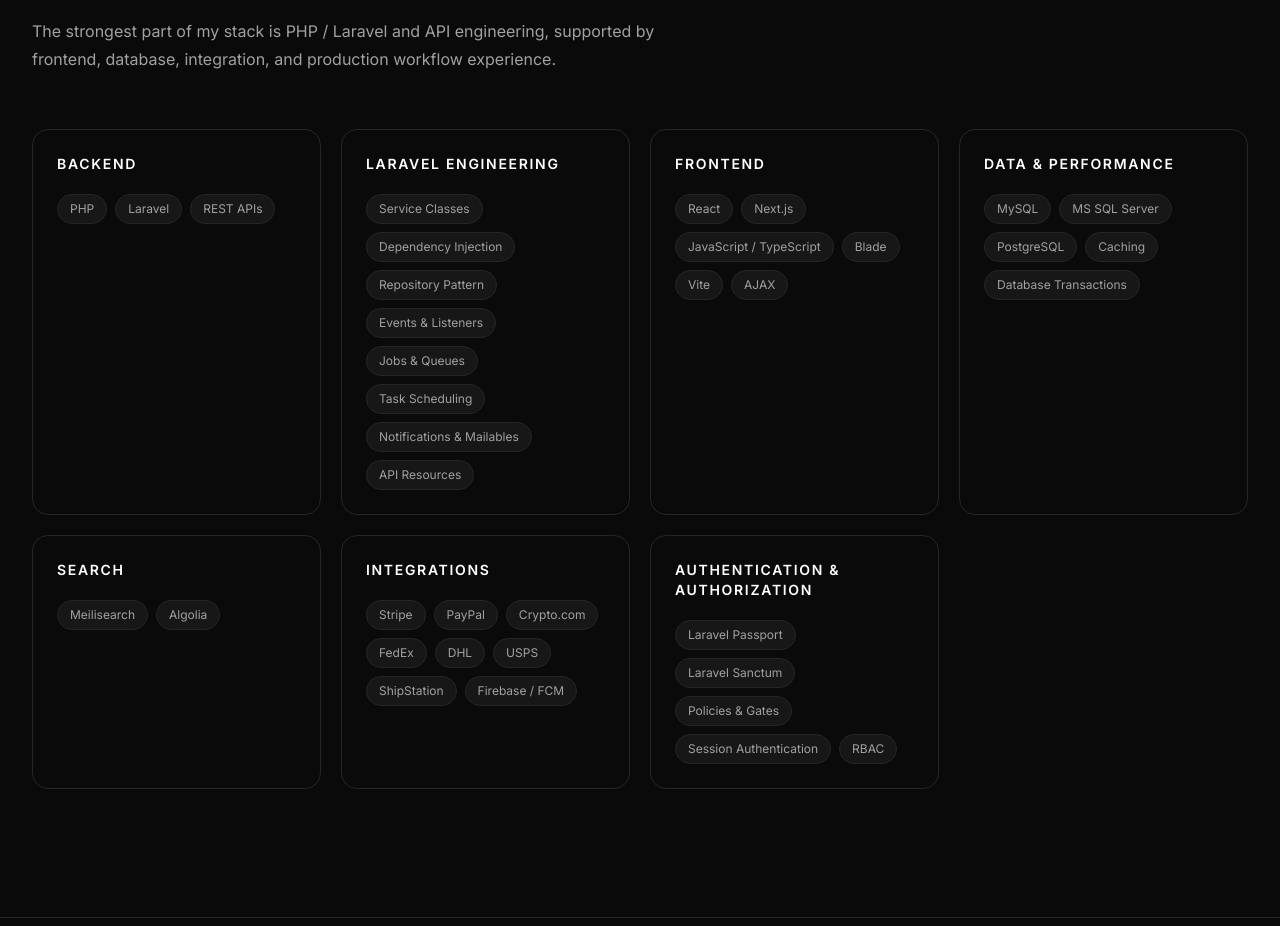
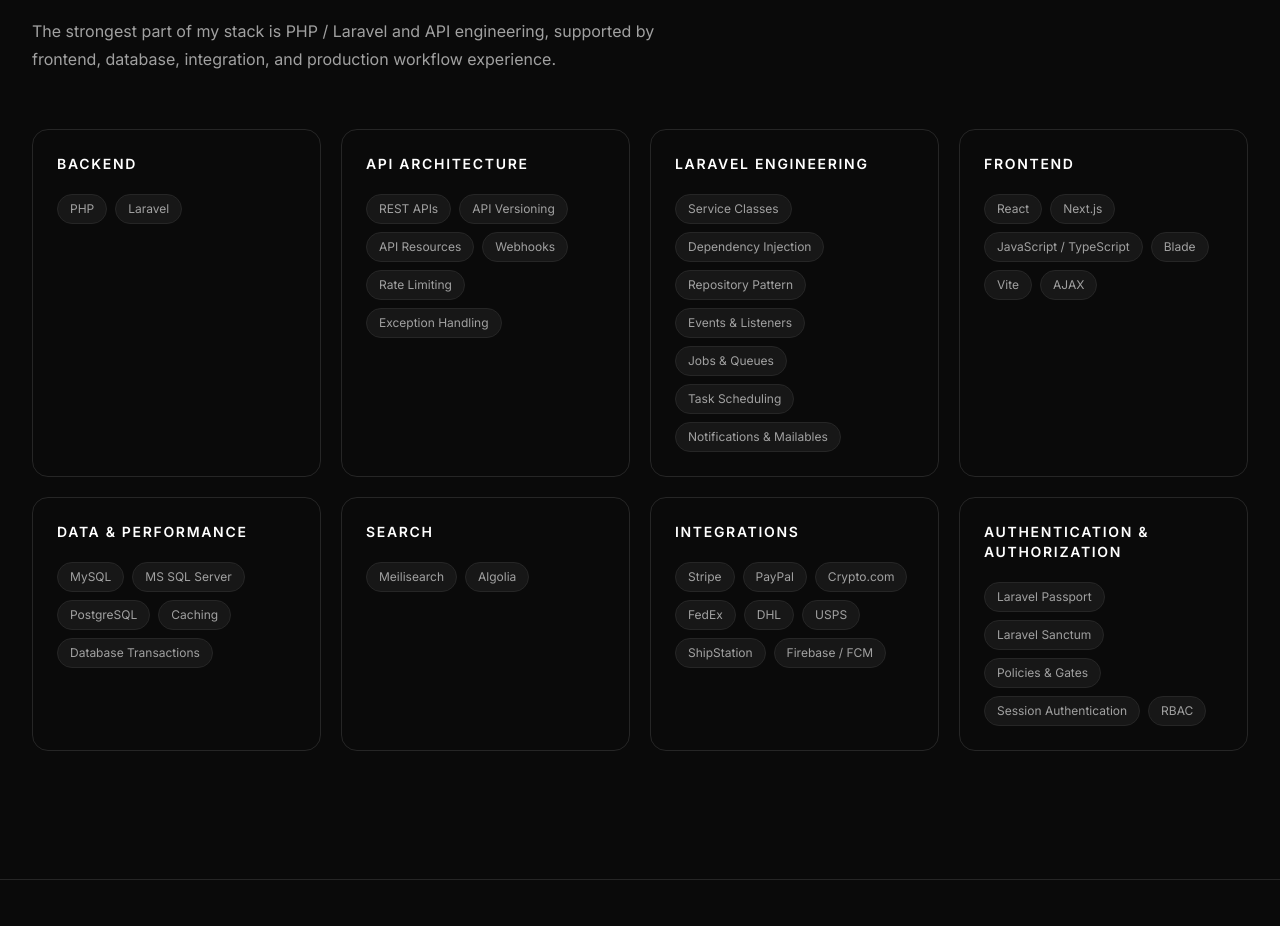
Before and after one commit to imiantalha/Portfolio, a Next.js app: page / in a window 1280 px wide. Shown: the part 2160-3086 px from the top of the page. Built offline with nearby package versions, Linux system fonts and the light colour scheme.

Commit message:
feat(skills): strengthen backend and API engineering skills
Add focused backend and API architecture skills to the portfolio.

Co-authored-by: Muhammad Talha <muhammadtalha@gmail.com>

```diff
--- a/app/components/Skills.tsx
+++ b/app/components/Skills.tsx
@@ -1,7 +1,18 @@
 const skillGroups = [
   {
     title: "Backend",
-    skills: ["PHP", "Laravel", "REST APIs"],
+    skills: ["PHP", "Laravel"],
+  },
+  {
+    title: "API Architecture",
+    skills: [
+      "REST APIs",
+      "API Versioning",
+      "API Resources",
+      "Webhooks",
+      "Rate Limiting",
+      "Exception Handling",
+    ],
   },
   {
     title: "Laravel Engineering",
@@ -13,7 +24,6 @@
       "Jobs & Queues",
       "Task Scheduling",
       "Notifications & Mailables",
-      "API Resources",
     ],
   },
   {
```
